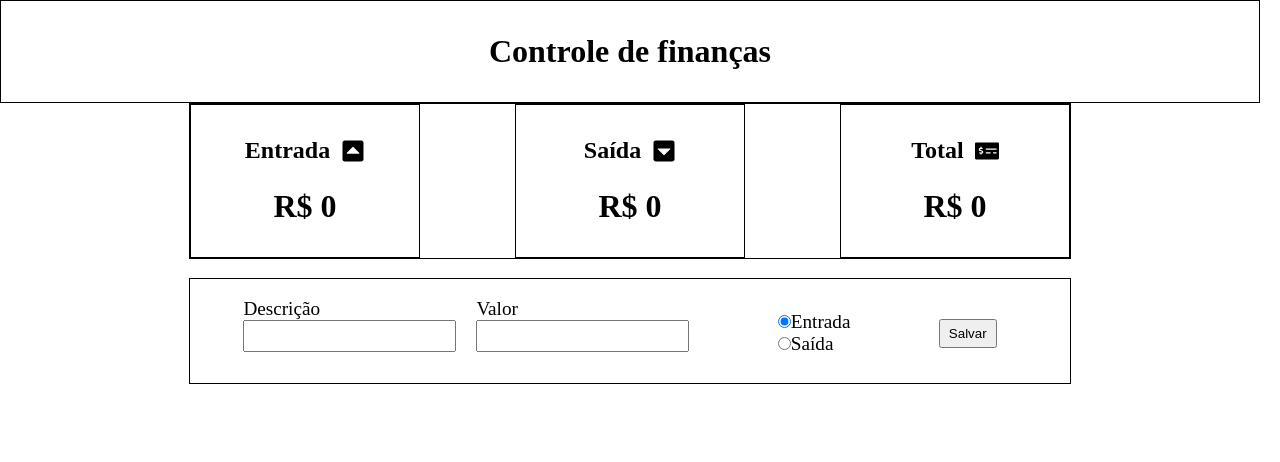
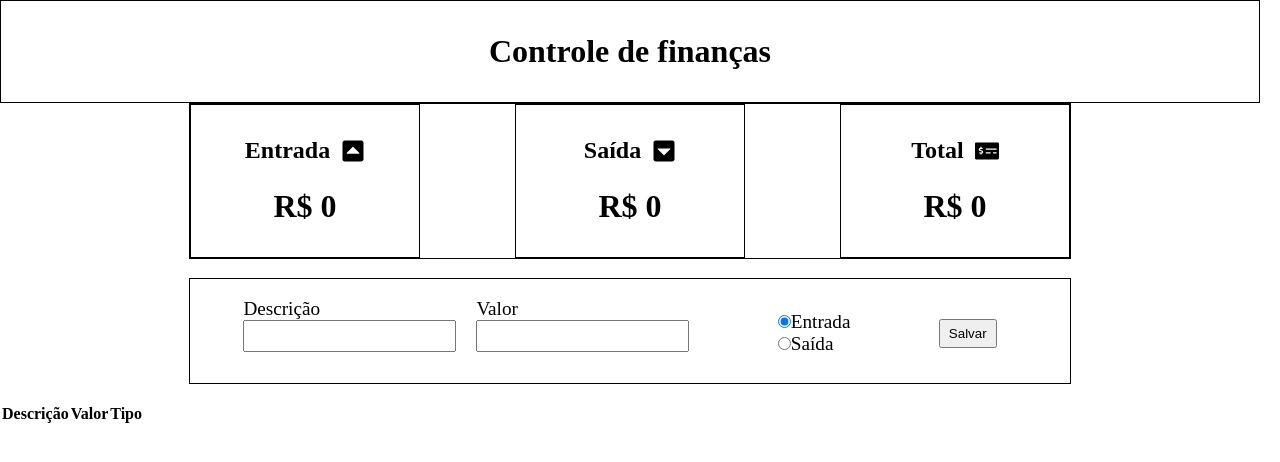
Before and after one commit to CaioAugustoHD/Sistema-controle-financas, a React (Vite) app: page / in a window 1280 px wide. Shown: the top 462 px of the page. Built offline with nearby package versions, Linux system fonts and the light colour scheme.

Commit message:
Criado componente para gerar lista de transações realizadas

```diff
--- a/src/App.jsx
+++ b/src/App.jsx
@@ -1,9 +1,9 @@
-import React, { useState } from 'react'
+import React, { useState, useEffect } from 'react'
 import './App.css'
 import { Header } from './components/Header/Header'
 import { ConteinerSaldo } from './components/Saldo/ConteinerSaldo'
 import { Form } from './components/Form/Form'
-import { useEffect } from 'react'
+import { Lista } from './components/Lista/Lista'
 
 export function App() {
 
@@ -44,6 +44,7 @@ export function App() {
       <Header/>
       <ConteinerSaldo entrada={entrada} saida={saida} total={total}/>
       <Form registrarTransacao={registrarTransacao}/>
+      <Lista listaTransacoes={listaTransacoes}/>
     </>
   )
 }
--- /dev/null
+++ b/src/components/Lista/Lista.jsx
@@ -0,0 +1,29 @@
+import React from "react";
+import { FaCaretSquareUp, FaCaretSquareDown, FaTrash } from "react-icons/fa";
+
+export function Lista({listaTransacoes}){
+    return (
+        <table>
+            <thead>
+                <tr>
+                    <th>Descrição</th>
+                    <th>Valor</th>
+                    <th>Tipo</th>
+                    <th></th>
+                </tr>
+            </thead>
+            <tbody>
+                {listaTransacoes.map(item => {
+                    return (
+                        <tr>
+                            <td>{item.descricao}</td>
+                            <td>{item.valor}</td>
+                            <td>{item.saida ? <FaCaretSquareDown/> : <FaCaretSquareUp/>}</td>
+                            <td></td>
+                        </tr>
+                    )
+                })}
+            </tbody>
+        </table>
+    )
+}
```
